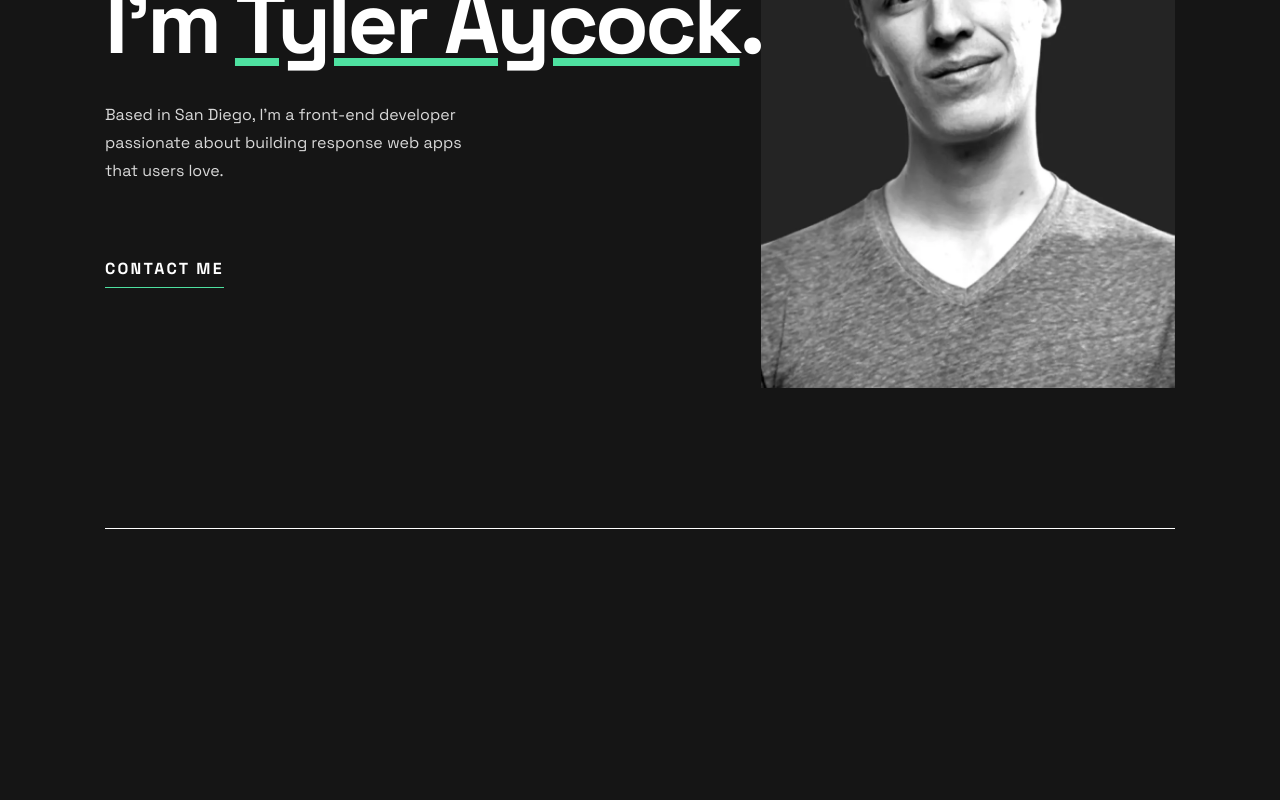
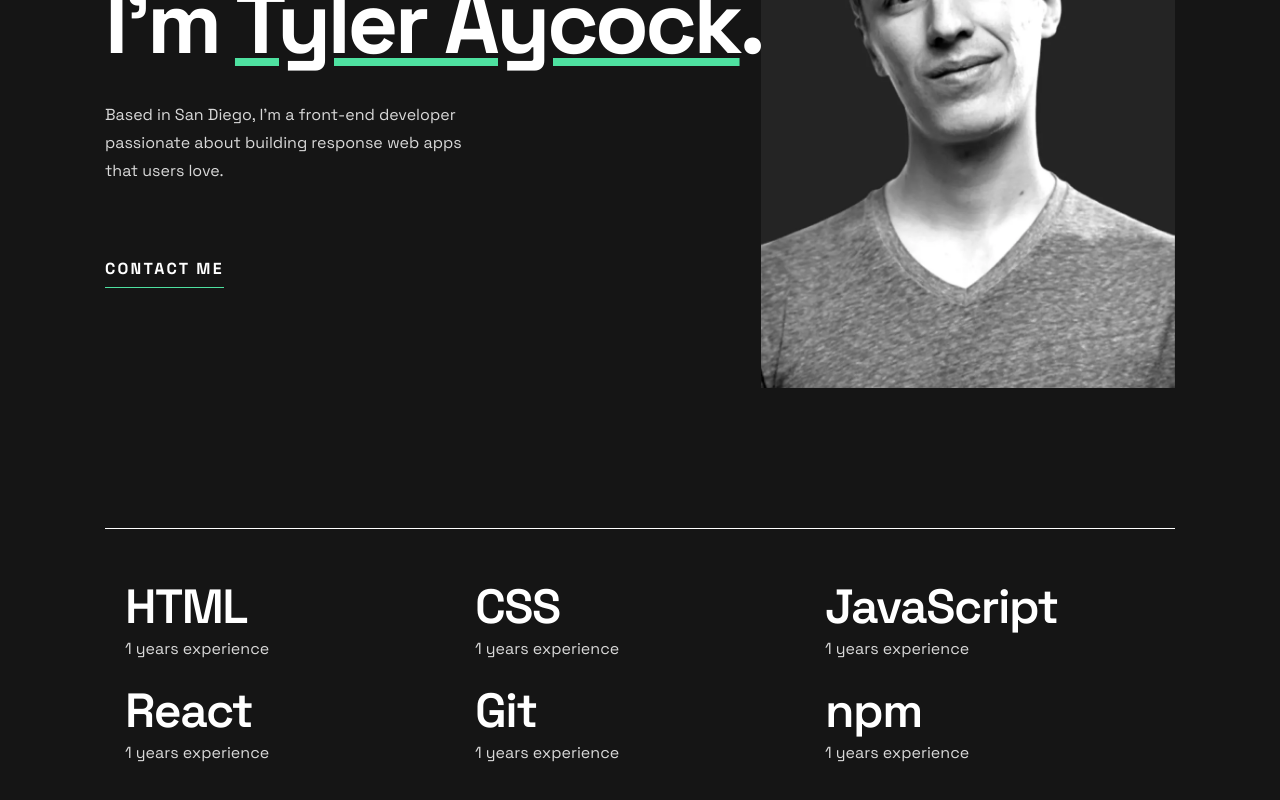
Before and after one commit to TylerAycock/single-pg-portfolio-2, a React (Vite) app: page / in a window 1280 px wide. Shown: the part 282-1082 px from the top of the page. Before the commit the page ends 811 px from the top, so only its background shows below. Built offline with nearby package versions, Linux system fonts and the light colour scheme.

Commit message:
added skills section

```diff
--- a/src/App.css
+++ b/src/App.css
@@ -25,7 +25,6 @@
 
 .layout{
     margin: 0 auto;
+    padding: 0px 20px;
     max-width: 1110px;
-    padding-left: 20px;
-    padding-right: 20px;
 }
--- a/src/App.jsx
+++ b/src/App.jsx
@@ -1,16 +1,12 @@
 import "./App.css";
-import link from "./assets/images/icon-linkedin.svg";
-import git from "./assets/images/icon-github.svg";
-import circle from "./assets/images/pattern-circle.svg";
-import rings from "./assets/images/pattern-rings.svg";
-
-
 import Header from "./components/Header";
+import Skills from "./components/Skills";
 
 function App() {
   return (
     <div className="layout">
       <Header/>
+      <Skills/>
     </div>
   );
 }
--- a/src/components/Header.jsx
+++ b/src/components/Header.jsx
@@ -43,7 +43,7 @@ const Header = () => {
             <button>Contact Me</button>
           </a>
         </div>
-        <img src={desktopProfile} alt="profile photo" className="header__pic"/>
+        <img src={desktopProfile} alt="profile photo" className="header__pic" />
       </div>
     </header>
   );
--- /dev/null
+++ b/src/components/Skills.css
@@ -0,0 +1,6 @@
+.skills__section{
+    display: grid;
+    grid-template-columns: repeat(3, 1fr);
+    grid-gap: 20px;
+    padding: 50px 20px;
+}
--- /dev/null
+++ b/src/components/Skills.jsx
@@ -0,0 +1,26 @@
+import "./Skills.css";
+
+const Skills = () => {
+  let data = [
+    { skill: "HTML", years: 1 },
+    { skill: "CSS", years: 1 },
+    { skill: "JavaScript", years: 1 },
+    { skill: "React", years: 1 },
+    { skill: "Git", years: 1 },
+    { skill: "npm", years: 1 },
+  ];
+  return (
+    <section className="skills__section">
+      {data.map(({ skill, years }) => {
+        return (
+          <div className="skill__item">
+            <h2 className="header-l">{skill}</h2>
+            <p>{years} years experience</p>
+          </div>
+        );
+      })}
+    </section>
+  );
+};
+
+export default Skills;
```
